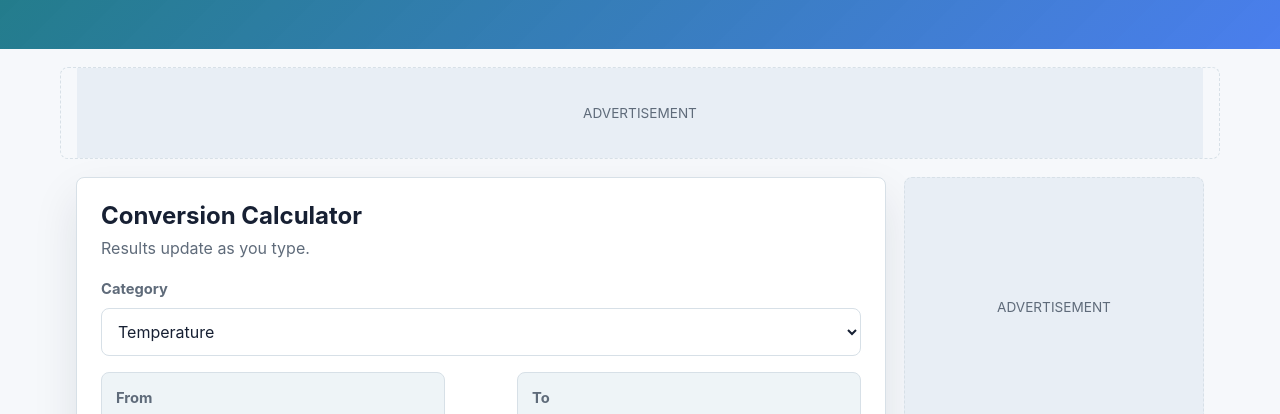
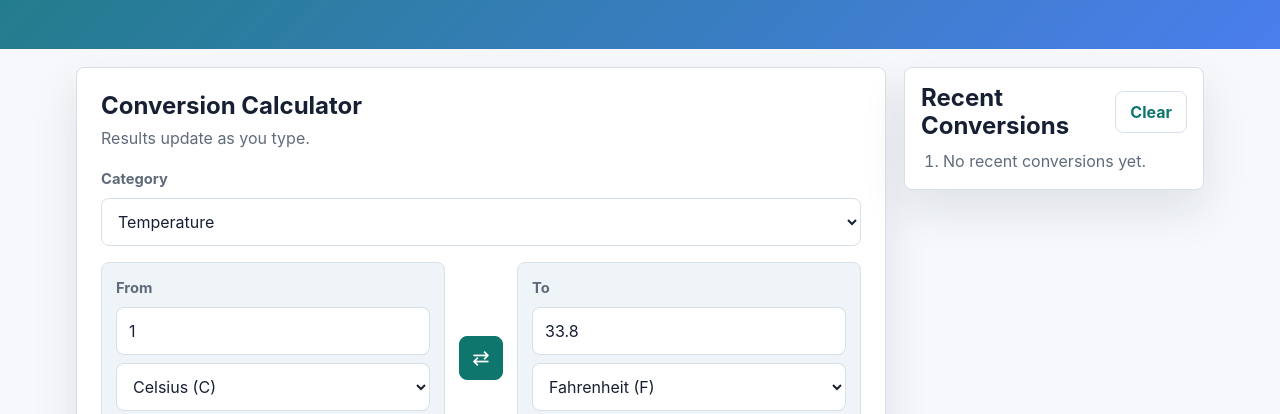
Before and after one commit to ChameleonPartnership/unit-converter, a plain HTML site: page index.html in a window 1280 px wide. Shown: the part 367-781 px from the top of the page. Drawn offline with Linux system fonts and the light colour scheme.

Commit message:
Remove ad placeholder divs - AdSense will auto-inject ads

```diff
--- a/index.html
+++ b/index.html
@@ -72,11 +72,6 @@
         </div>
       </section>
 
-      <div class="ad-slot ad-slot-wide" aria-label="Advertisement">
-        <!-- AdSense customization point: place above-calculator ad code here. -->
-        <span>Advertisement</span>
-      </div>
-
       <div class="layout">
         <section class="calculator-panel" aria-labelledby="calculatorTitle">
           <div class="section-heading">
@@ -138,11 +133,6 @@
         </section>
 
         <aside class="side-column" aria-label="Sidebar">
-          <div class="ad-slot ad-slot-side" aria-label="Advertisement">
-            <!-- AdSense customization point: place sidebar ad code here. -->
-            <span>Advertisement</span>
-          </div>
-
           <section class="history-panel" aria-labelledby="historyTitle">
             <div class="section-heading compact">
               <h2 id="historyTitle">Recent Conversions</h2>
@@ -216,11 +206,6 @@
 
         </div>
       </section>
-
-      <div class="ad-slot ad-slot-wide" aria-label="Advertisement">
-        <!-- AdSense customization point: place below-calculator ad code here. -->
-        <span>Advertisement</span>
-      </div>
     </main>
 
     <footer class="site-footer">
```
